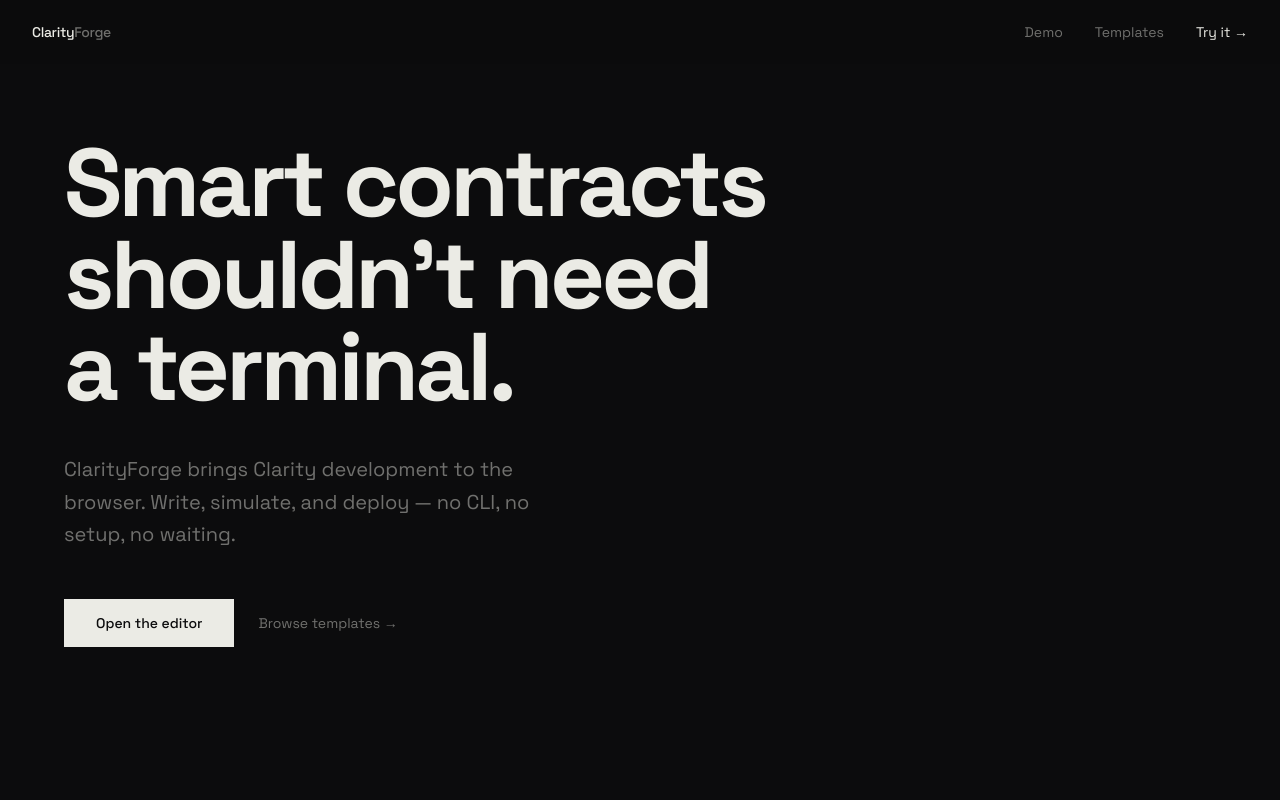
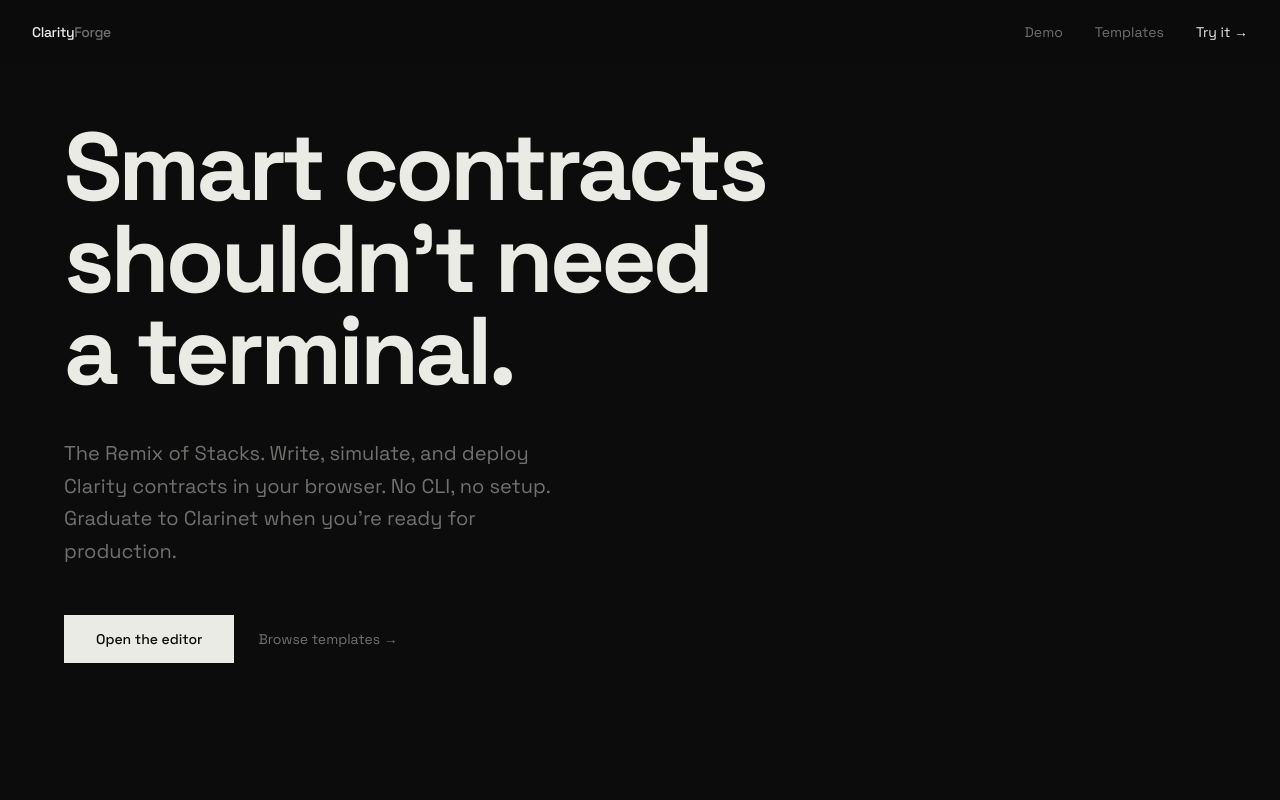
Before and after one commit to subheeksh5599/ClarityForge, a Next.js app: page / in a window 1280 px wide. Shown: the top 800 px of the page. Built offline with nearby package versions, Linux system fonts and the light colour scheme.

Commit message:
Positioning: Remix of Stacks, comprehensive README with badges + architecture

```diff
--- a/src/app/layout.tsx
+++ b/src/app/layout.tsx
@@ -15,8 +15,9 @@ const dmMono = DM_Mono({
 });
 
 export const metadata: Metadata = {
-  title: "ClarityForge — Browser IDE for Stacks",
-  description: "Write, simulate, and deploy Clarity contracts in your browser.",
+  title: "ClarityForge — The Remix of Stacks",
+  description:
+    "Browser-based IDE for Clarity smart contracts. Write, simulate, and deploy on Stacks — no CLI required. The Remix of Stacks.",
 };
 
 export default function RootLayout({ children }: { children: React.ReactNode }) {
--- a/src/app/page.tsx
+++ b/src/app/page.tsx
@@ -60,8 +60,9 @@ export default function Home() {
             </h1>
 
             <p className="hero-enter text-lg sm:text-xl text-muted max-w-lg mt-10 leading-relaxed">
-              ClarityForge brings Clarity development to the browser.
-              Write, simulate, and deploy — no CLI, no setup, no waiting.
+              The Remix of Stacks. Write, simulate, and deploy Clarity contracts
+              in your browser. No CLI, no setup. Graduate to Clarinet when
+              you&apos;re ready for production.
             </p>
 
             <div className="hero-enter flex items-center gap-6 mt-12">
```
Also changed, not shown: 1 other file (tests, documents, lock files or other folders).
